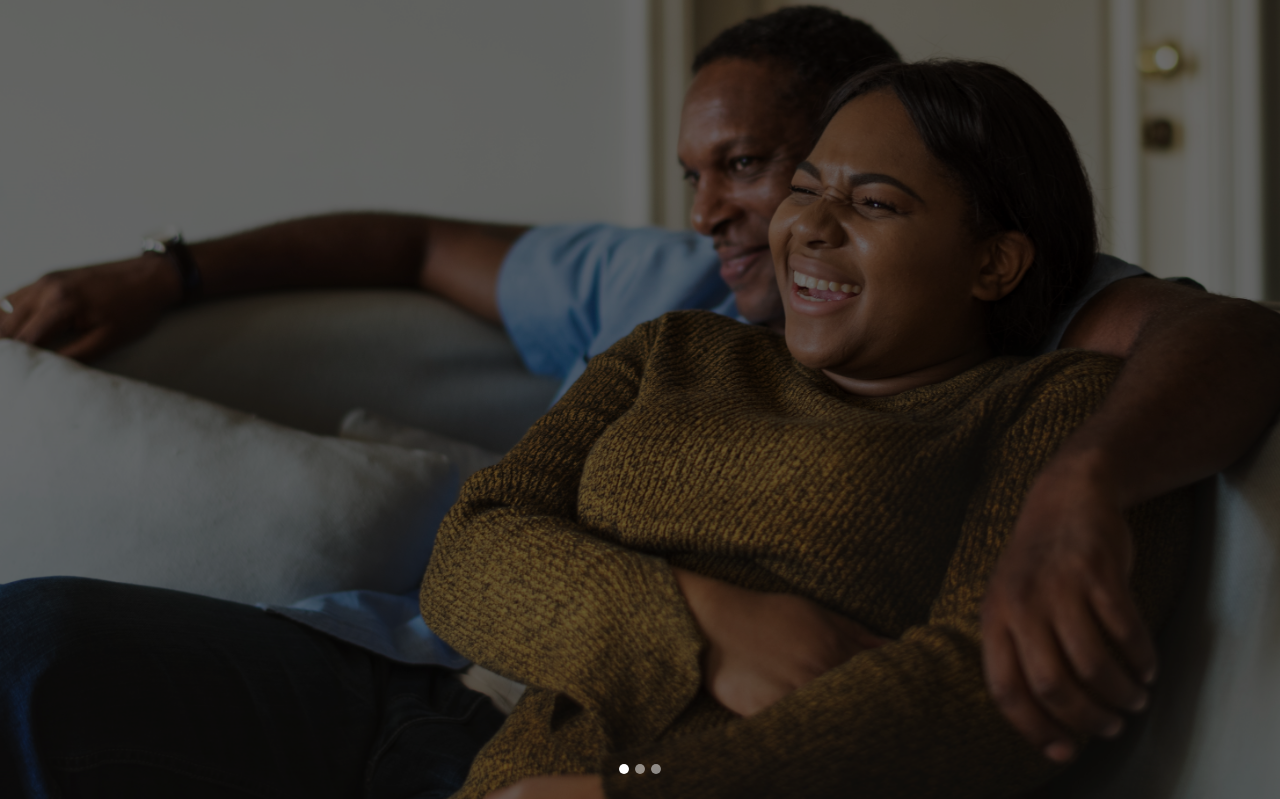
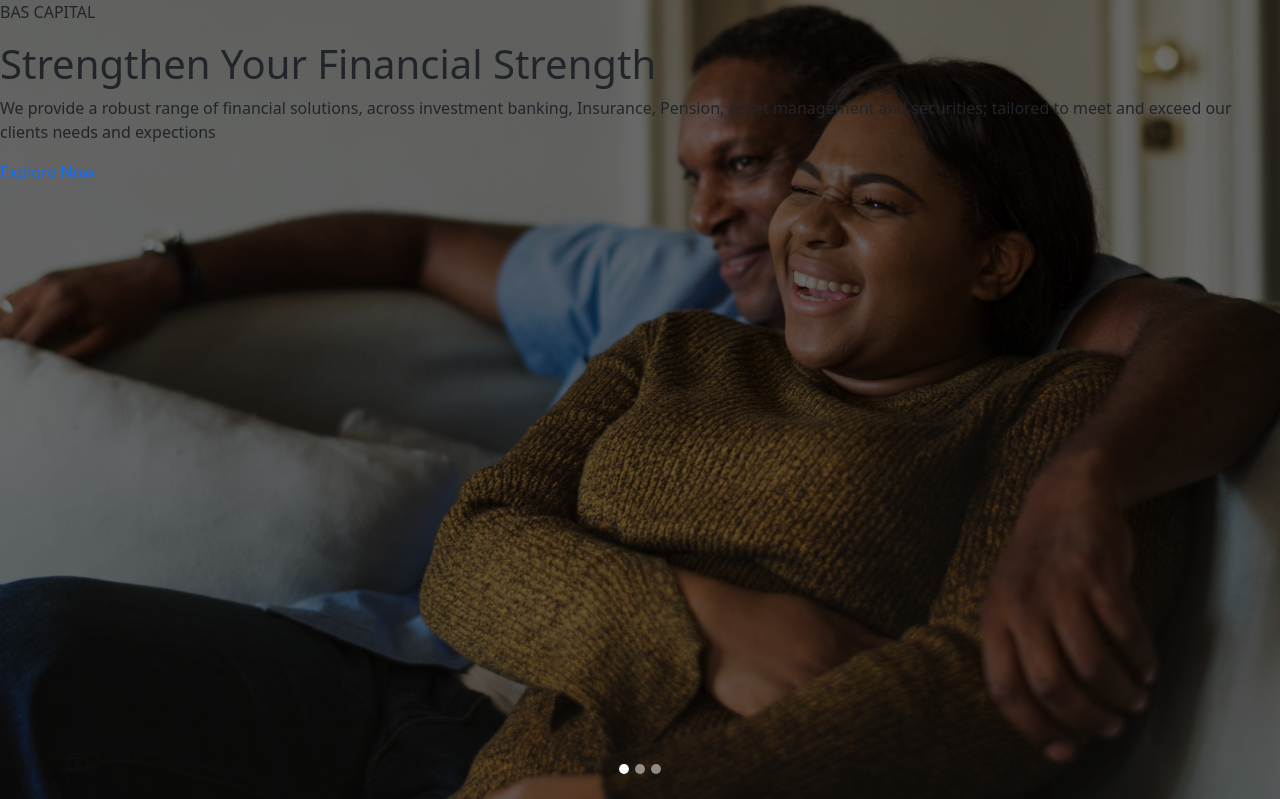
Before and after one commit to Chukason29/BASgroup, a PHP site: page / in a window 1280 px wide. Shown: the top 799 px of the page. Run offline with PHP 8.4, Linux system fonts and the light colour scheme; some libraries are stand-ins or nearby versions.

Commit message:
Making the vertical section slider

```diff
--- a/css/style.css
+++ b/css/style.css
@@ -12,13 +12,13 @@
     background-size: cover;
 }
 .first-carousel{
-    background-image: url(../images/old-couples.jpg);
+    background-image: url(../images/old-couples2.jpg);
 }
 .second-carousel{
-    background-image: url(../images/guy-calling.jpg);
+    background-image: url(../images/guy-calling2.jpg);
 }
 .third-carousel{
-    background-image: url(../images/old-couples.jpg);
+    background-image: url(../images/old-couples2.jpg);
 }
 .carousel-cover{
     width: 100%;
@@ -35,7 +35,15 @@
 
 }
 @media screen and (min-width: 790px) {
-
+    .first-carousel{
+        background-image: url(../images/old-couples.jpg);
+    }
+    .second-carousel{
+        background-image: url(../images/guy-calling.jpg);
+    }
+    .third-carousel{
+        background-image: url(../images/old-couples.jpg);
+    }
 }
 @media screen and (min-width: 1025px) {
 
--- a/index.html
+++ b/index.html
@@ -24,7 +24,16 @@
                 <div class="carousel-inner">
                   <div class="carousel-item active first-carousel" data-bs-interval="7000">
                     <div class="carousel-cover">
-
+                        <div class="section-one-writ">
+                            <p>BAS CAPITAL</p>
+                            <h1>Strengthen Your Financial Strength</h1>
+                            <p>
+                                We provide a robust range of financial solutions, across investment banking,
+                                Insurance, Pension, Asset management and securities; tailored to meet and exceed
+                                our clients needs and expections
+                            </p>
+                            <a href="#">Explore Now</a>
+                        </div>
                     </div>
                   </div>
                   <div class="carousel-item second-carousel" data-bs-interval="7000">
--- a/js/app.js
+++ b/js/app.js
@@ -1,4 +1,5 @@
 $(document).ready(function() {
+	if (matchMedia('only screen and (min-width: 768px)').matches) {
 		$('#pagepiling').pagepiling({
 			menu: null,
 			direction: 'vertical',
@@ -28,4 +29,5 @@ $(document).ready(function() {
 			afterLoad: function(anchorLink, index){},
 			afterRender: function(){},
 		});
+	}
 });
```
Also changed, not shown: images/guy-calling2.jpg (added), images/old-couples2.jpg (added). Lines whose indentation alone changed are shown as unchanged.
